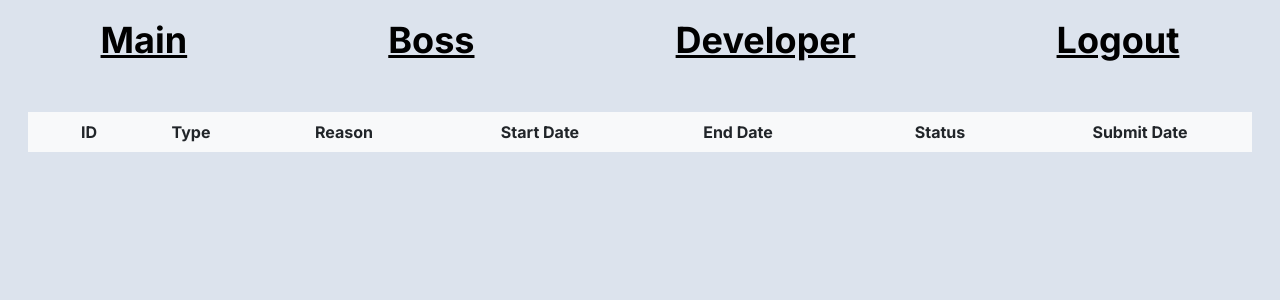
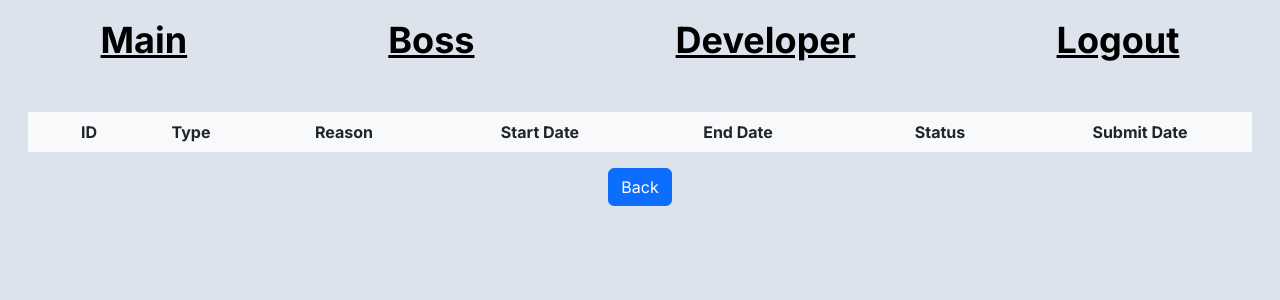
Before and after one commit to gangdave3-maker/hrleave, a Next.js app: page /Detail in a window 1280 px wide. Shown: the top 300 px of the page. Built offline with nearby package versions, Linux system fonts and the light colour scheme.

Commit message:
Fix Report and Input Width

```diff
--- a/src/app/Detail/page.jsx
+++ b/src/app/Detail/page.jsx
@@ -68,6 +68,11 @@ function Detail({params}) {
 
           </div>
         ))}
+        <div className='text-center mt-3'>
+          <button className='btn btn-primary'>
+            <Link href={'/Hall'} className='text-white no-underline!'>Back</Link>
+          </button>
+        </div>
       </div>
 
     </div>
--- a/src/app/Hall/page.jsx
+++ b/src/app/Hall/page.jsx
@@ -306,7 +306,7 @@ function Hall() {
                               <span className="fw-bold mr-2!">Start Date:</span>
                               <input
                                 type="text"
-                                className='form-control w-fit!' placeholder='mm/dd/yyyy'
+                                className='form-control w-7/10! lg:w-fit!' placeholder='mm/dd/yyyy'
                                 value={empLeave.start_date}
                                 onChange={(e)=>{
                                   setEmpLeave(prev=>({
```
